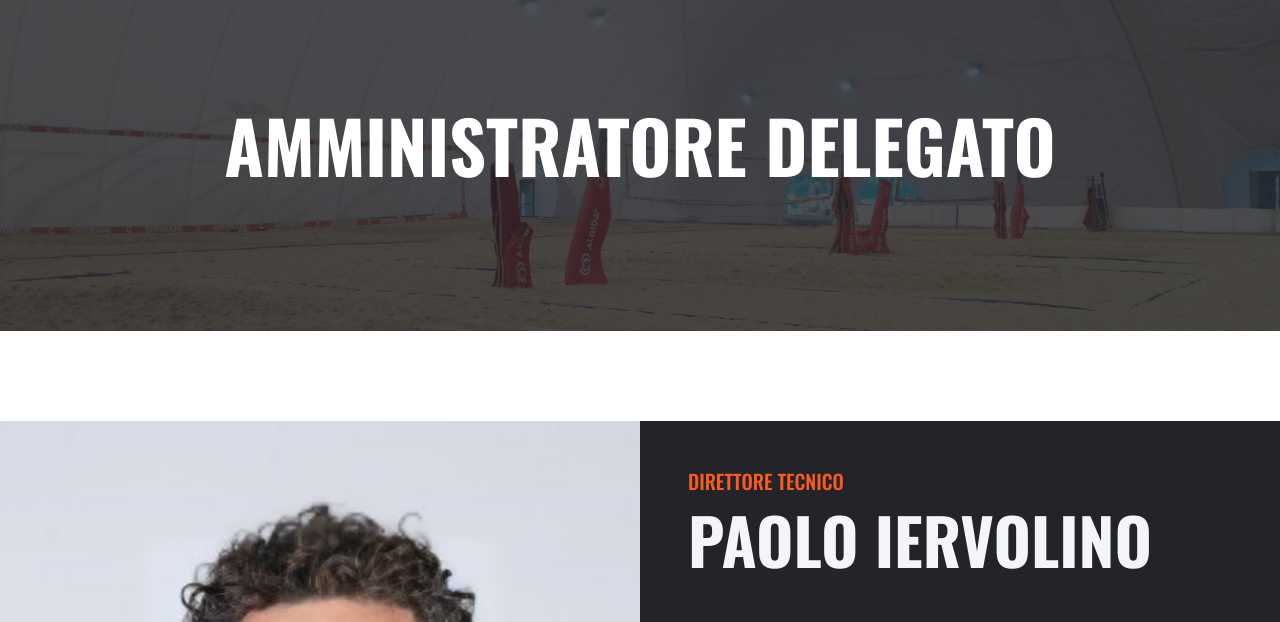
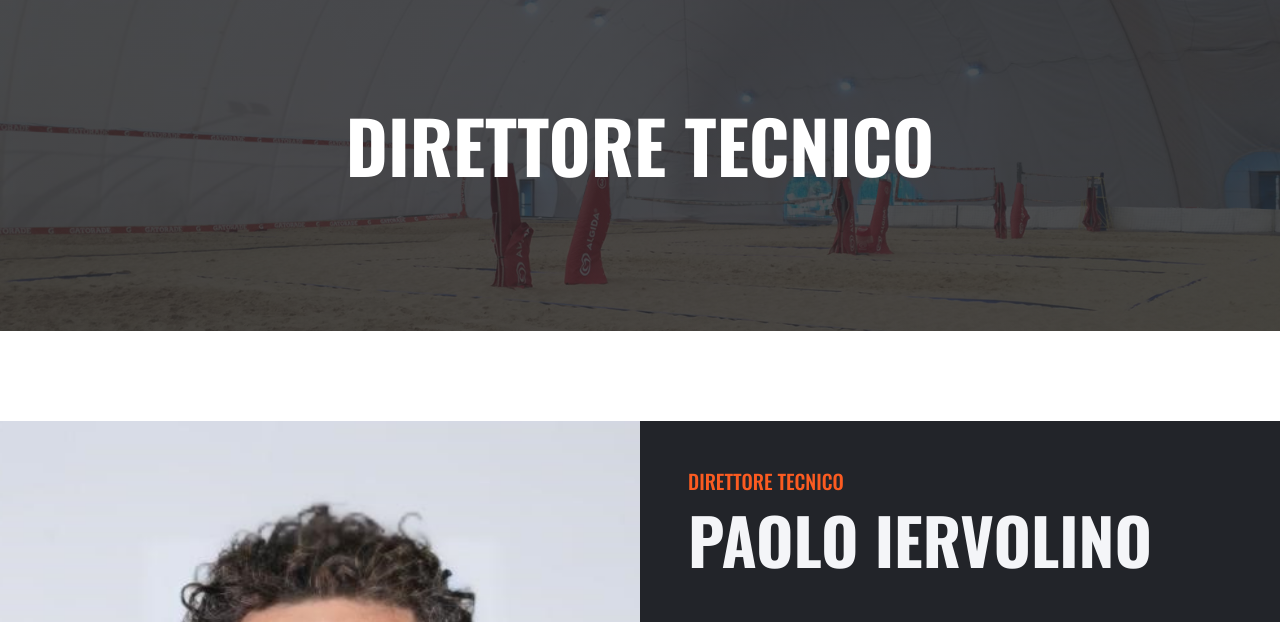
Before and after one commit to Ghido03/StadionArena, a plain HTML site: page pages/arenaBeach/ceo.html in a window 1280 px wide. Shown: the part 125-747 px from the top of the page. Drawn offline with nearby package versions, Linux system fonts and the light colour scheme; files whose address does not match are found by name.

Commit message:
Update ceo.html

```diff
--- a/pages/arenaBeach/ceo.html
+++ b/pages/arenaBeach/ceo.html
@@ -98,7 +98,7 @@
     <div class="container-fluid bg-primary p-5 bg-hero-arena mb-5">
         <div class="row align-items-center" style="height: 250px;">
             <div class="col-12 text-center">
-                <h1 class="display-2 text-uppercase text-white mb-md-4">Amministratore delegato</h1>
+                <h1 class="display-2 text-uppercase text-white mb-md-4">Direttore tecnico</h1>
 
             </div>
         </div>
```
